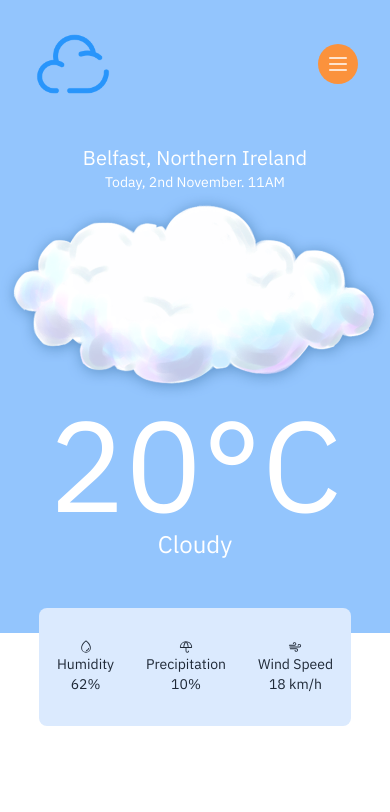
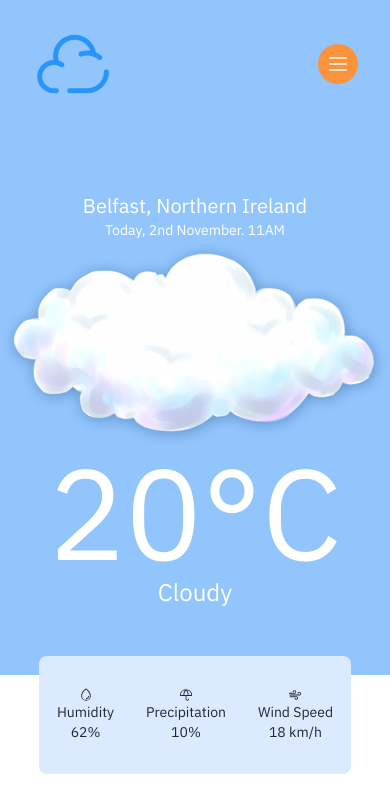
Before and after one commit to destinyamba/weather-website, a React (Vite) app: page / in a window 390 px wide. Shown: the top 812 px of the page. Built offline with nearby package versions, Linux system fonts and the light colour scheme.

Commit message:
home animation

```diff
--- a/src/App.tsx
+++ b/src/App.tsx
@@ -29,7 +29,7 @@ const App = () => {
         setSelectedPage={setSelectedPage}
         isTopOfPage={isTopOfPage}
       />
-      <div className="xs:bg-blue-300 md:bg-white sm:bg-blue-300 h-[75%]">
+      <div className="xs:bg-blue-300 md:bg-white sm:bg-blue-300 h-[80%]">
         <Home setSelectedPage={setSelectedPage} />
       </div>
     </div>
--- a/src/scenes/home/index.tsx
+++ b/src/scenes/home/index.tsx
@@ -1,6 +1,7 @@
 import Cloud from "@/assets/Cloud.png";
 import Climate from "@/shared/Climate";
 import { SELECTED_PAGE } from "@/shared/types";
+import { motion } from "framer-motion";
 
 type Props = {
   setSelectedPage: (value: SELECTED_PAGE) => void;
@@ -14,10 +15,21 @@ const Home = ({ setSelectedPage }: Props) => {
       id="home"
       className="xs:text-white md:text-black py-12 m-auto w-auto"
     >
-      <div className={`${flexBetween} top-0 z-30 w-full py-12 flex-col`}>
+      <motion.div
+        initial="hidden"
+        whileInView="visible"
+        viewport={{ once: true, amount: 0.5 }}
+        transition={{ duration: 1 }}
+        variants={{
+          hidden: { opacity: 0, y: 50 },
+          visible: { opacity: 1, y: 0 },
+        }}
+        onViewportEnter={() => setSelectedPage(SELECTED_PAGE.HOME)}
+        className={`${flexBetween} top-0 z-30 w-full py-12 flex-col`}
+      >
         <div className="py-12 gap-10 text-2xl">
           {/* Location */}
-          <div className={`${centerDiv} md:pt-4`}>
+          <div className={`${centerDiv} md:pt-4 xs:pt-12`}>
             <p className="text-xl">Belfast, Northern Ireland</p>
           </div>
           {/* Date & Time */}
@@ -42,7 +54,7 @@ const Home = ({ setSelectedPage }: Props) => {
           {/* Climate Component */}
           <Climate></Climate>
         </div>
-      </div>
+      </motion.div>
     </section>
   );
 };
--- a/src/shared/Climate.tsx
+++ b/src/shared/Climate.tsx
@@ -1,9 +1,20 @@
 import { Drop, Umbrella, Wind } from "@phosphor-icons/react";
+import { motion } from "framer-motion";
 
 const Climate = () => {
   const centerDiv = "items-center justify-center flex flex-col";
   return (
-    <div className={`${centerDiv} py-12 relative`}>
+    <motion.div
+      initial="hidden"
+      whileInView="visible"
+      viewport={{ once: true, amount: 0.5 }}
+      transition={{ duration: 1.5 }}
+      variants={{
+        hidden: { opacity: 0, y: 50 },
+        visible: { opacity: 1, y: 0 },
+      }}
+      className={`${centerDiv} py-12 relative`}
+    >
       <div className="bg-blue-100 rounded-lg text-gray-800 text-sm w-4/5 flex gap-8 items-center justify-center py-8 ">
         {/* Humidity */}
         <div className={`${centerDiv}`}>
@@ -24,7 +35,7 @@ const Climate = () => {
           <p>18 km/h</p>
         </div>
       </div>
-    </div>
+    </motion.div>
   );
 };
 
```
